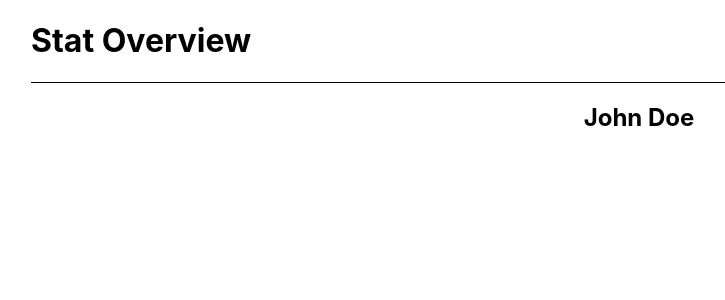
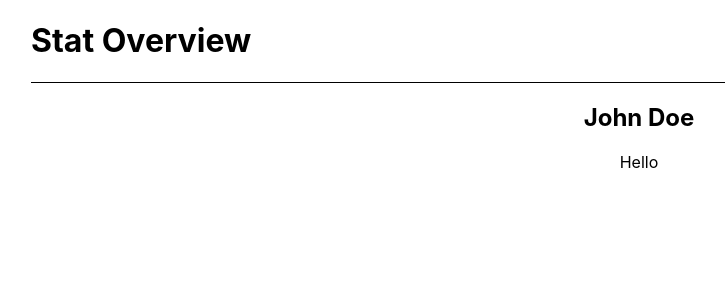
Before and after one commit to bradlet/thompson_learn_near_fe, a Next.js app: page /stats in a window 1280 px wide. Shown: the top 300 px of the page, without its empty margins (1-726 px from the left). Built offline with nearby package versions, Linux system fonts and the light colour scheme.

Commit message:
touch DisplayStats

```diff
--- /dev/null
+++ b/components/DisplayStats.tsx
@@ -0,0 +1,8 @@
+
+const DisplayStats = (ApiData) => {
+    return (
+        <div>Hello</div>
+    );
+}
+
+export default DisplayStats;
--- a/pages/stats.tsx
+++ b/pages/stats.tsx
@@ -2,6 +2,7 @@ import type { NextPage } from 'next';
 import type { ApiData } from './api/hello';
 import { useEffect, useState } from 'react';
 import styles from '../styles/Stats.module.css';
+import DisplayStats from '../components/DisplayStats';
 
 const Stats: NextPage = () => {
     const [data, setData] = useState<ApiData | null>(null)
@@ -26,6 +27,9 @@ const Stats: NextPage = () => {
               <h1>Stat Overview</h1>
             </div>
         <h2>{data.name}</h2>
+        <div>
+            <DisplayStats />
+        </div>
       </div>
     )
 }
```
